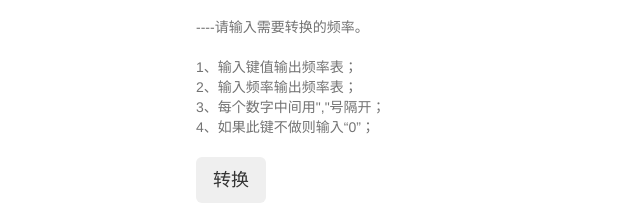
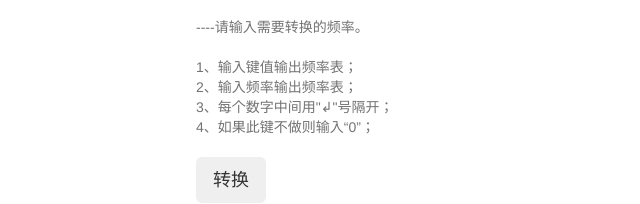
Before and after one commit to MoonlightSmile/freq, a plain HTML site: page index.html in a window 1280 px wide. Shown: the part 189-393 px from the top of the page, 319-959 px from the left. Drawn offline with Linux system fonts and the light colour scheme.

Commit message:
修改文档

```diff
--- a/index.html
+++ b/index.html
@@ -25,7 +25,7 @@
 				<br>
 					1、输入键值输出频率表；<br>
 					2、输入频率输出频率表；<br>
-					3、每个数字中间用","号隔开；<br>
+					3、每个数字中间用"↲"号隔开；<br>
 					4、如果此键不做则输入“0”；<br>
 				</p>
 				<button class="btn btn-lg">转换</button>
```
